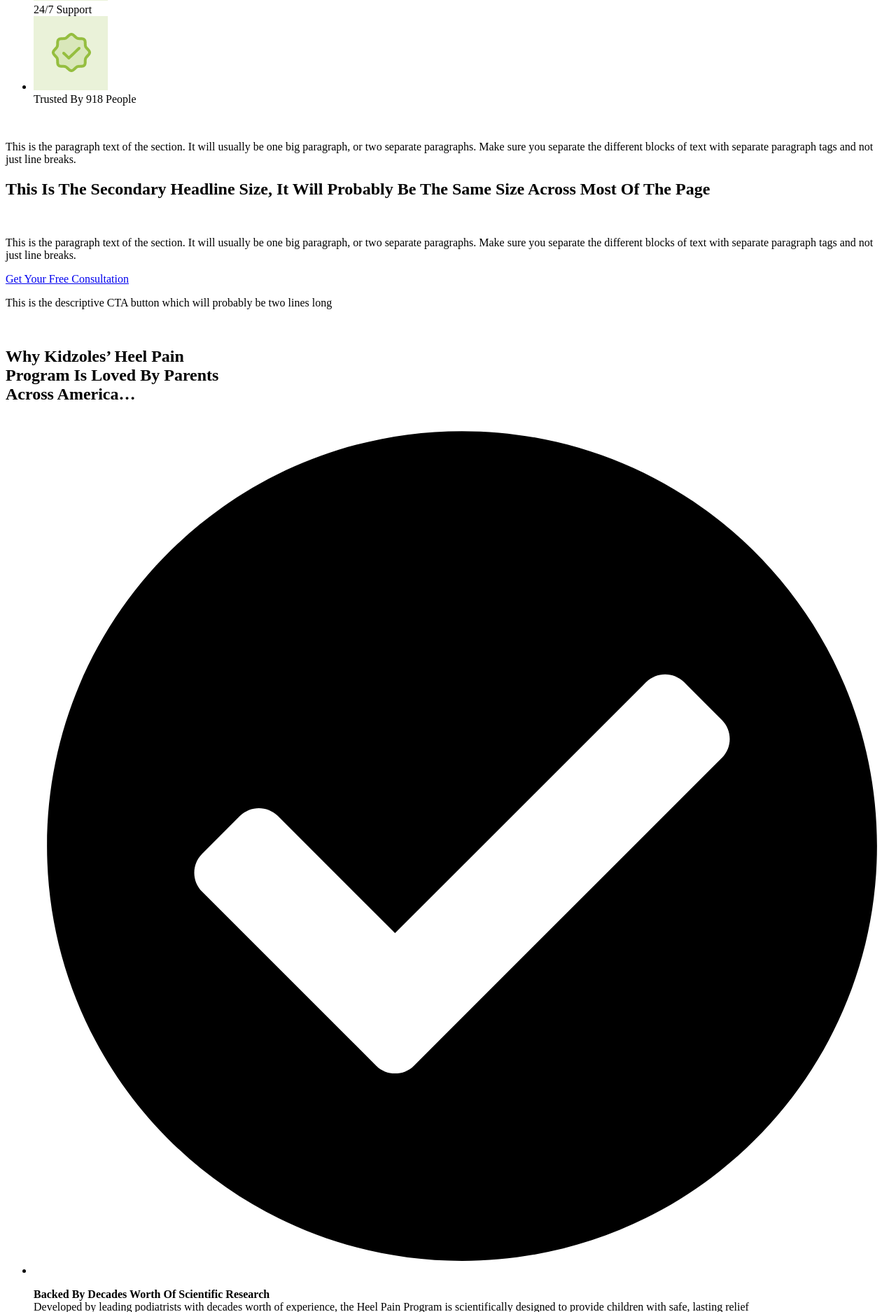
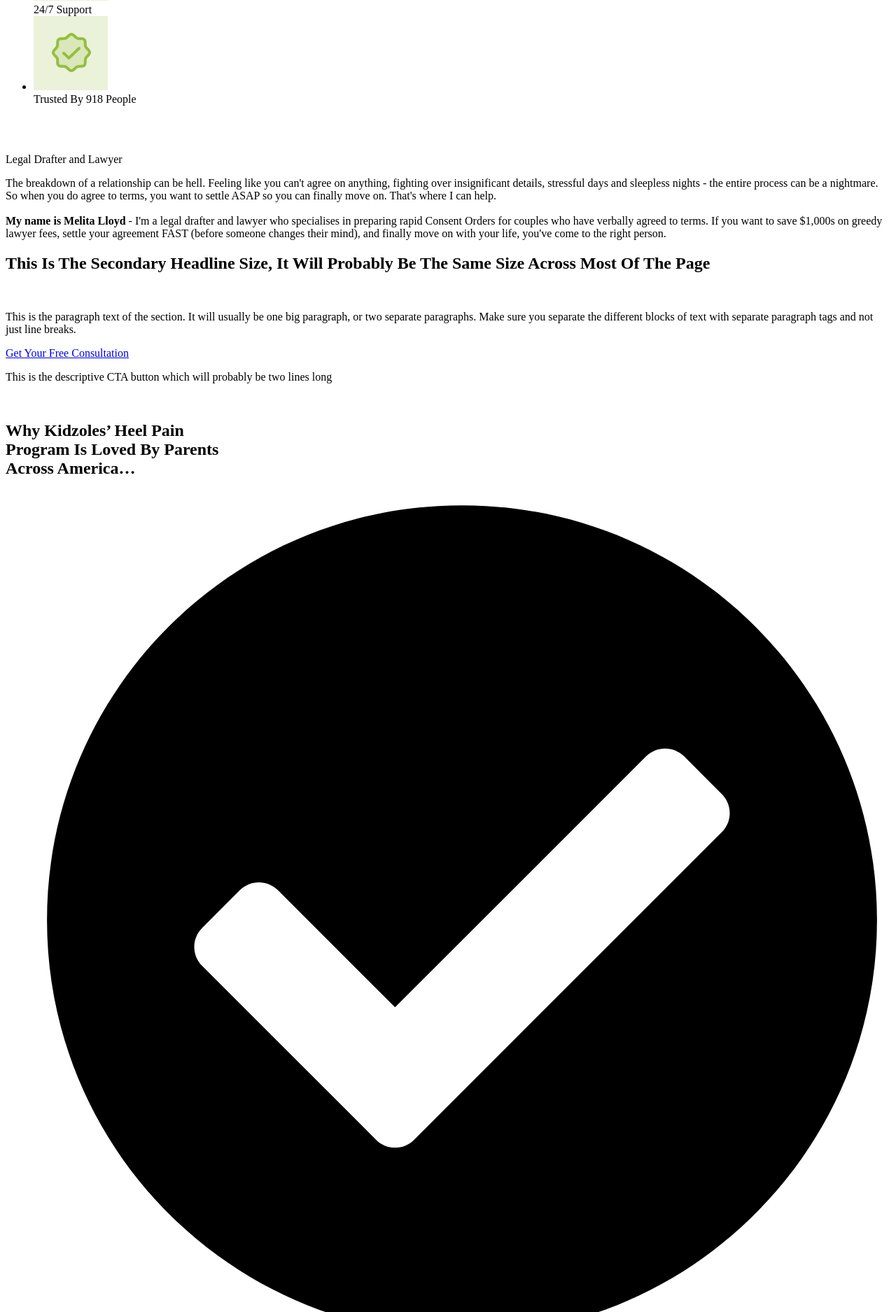
Before and after one commit to kingkongdevs/the-legal-drafter-, a PHP site: page / in a window 1280 px wide. Shown: the part 1308-3183 px from the top of the page at 70% size. Run offline with PHP 8.4, Linux system fonts and the light colour scheme.

Commit message:
Intro section plus font fixes

```diff
--- a/assets/src/scss/intro_section.scss
+++ /dev/null
@@ -1,3 +0,0 @@
-.intro_section{
-
-}
--- a/assets/src/scss/main.scss
+++ b/assets/src/scss/main.scss
@@ -28,7 +28,6 @@
 @import 'product';
 @import 'popup';
 @import 'icon_blocks';
-@import 'intro_section';
 @import 'consent_order_section';
 @import 'five_reasons';
 @import 'partners';
--- a/index.html
+++ b/index.html
@@ -74,9 +74,7 @@
 </section>
 
 
-<!-- TRADING COACH -->
 <section class="icon-blocks">
-    <!-- <div class="container"> -->
         <div class="top-logos">
             <ul class="align-items-center">
                 <li>
@@ -106,22 +104,38 @@
                 </li>
             </ul>
         </div>
-    <!-- </div> -->
+    </div>
+
+        <div class="intro-section">
+            <div class="container">
+                <div class="row row justify-content-center">
+                    <div class="col-md-10 col-lg-8 text-center profile-wrapper">
+                        <img class="lazyload" data-sizes="auto" data-original-src="./assets/prod/images/intro_profile.jpg">
+                        <div class="sig-wrap">
+                            <img class="lazyload" data-sizes="auto" data-original-src="./assets/prod/images/Melita-Lloyd.jpg">
+                            <p>Legal Drafter and Lawyer</p>
+                        </div>
+                    </div>
+                </div>
+                <div class="row justify-content-center">
+
+                    <div class="col-md-10 col-12">
+                        <p class="copy">
+                            The breakdown of a relationship can be hell. Feeling like you can't agree on anything, fighting over insignificant details, stressful days and sleepless nights - the entire process can be a nightmare. So when you do agree to terms, you want to settle ASAP so you can finally move on. That's where I can help.
+<br> <br>
+                          <strong>   My name is Melita Lloyd</strong> - I'm a legal drafter and lawyer who specialises in preparing rapid Consent Orders for couples who have verbally agreed to terms. If you want to save $1,000s on greedy lawyer fees, settle your agreement FAST (before someone changes their mind), and finally move on with your life, you've come to the right person.
+
+                        </p>
+                    </div>
+                </div>
+            </div>
+        </div>
+
 </section>
 
 
-<section class="intro_section">
-    <div class="container">
-        <div class="row justify-content-center">
-            <div class="col-md-10 col-lg-8 text-center">
-                <img class="lazyload" data-sizes="auto" data-original-src="./assets/prod/images/logo.jpg">
-            </div>
-            <div class="col-md-8 col-lg-6">
-                <p>This is the paragraph text of the section. It will usually be one big paragraph, or two separate paragraphs. Make sure you separate the different blocks of text with separate paragraph tags and not just line breaks.</p>
-            </div>
-        </div>
-    </div>
-</section>
+<!-- <section class="intro_section">
+</section> -->
 
 
 <section class="consent_order_section">
```
Also changed, not shown: assets/src/scss/icon_blocks.scss (+30 -0 lines), assets/src/scss/typography.scss (+9 -1 lines), assets/src/images/Melita-Lloyd.png (added), assets/src/images/intro_profile.png (added).
